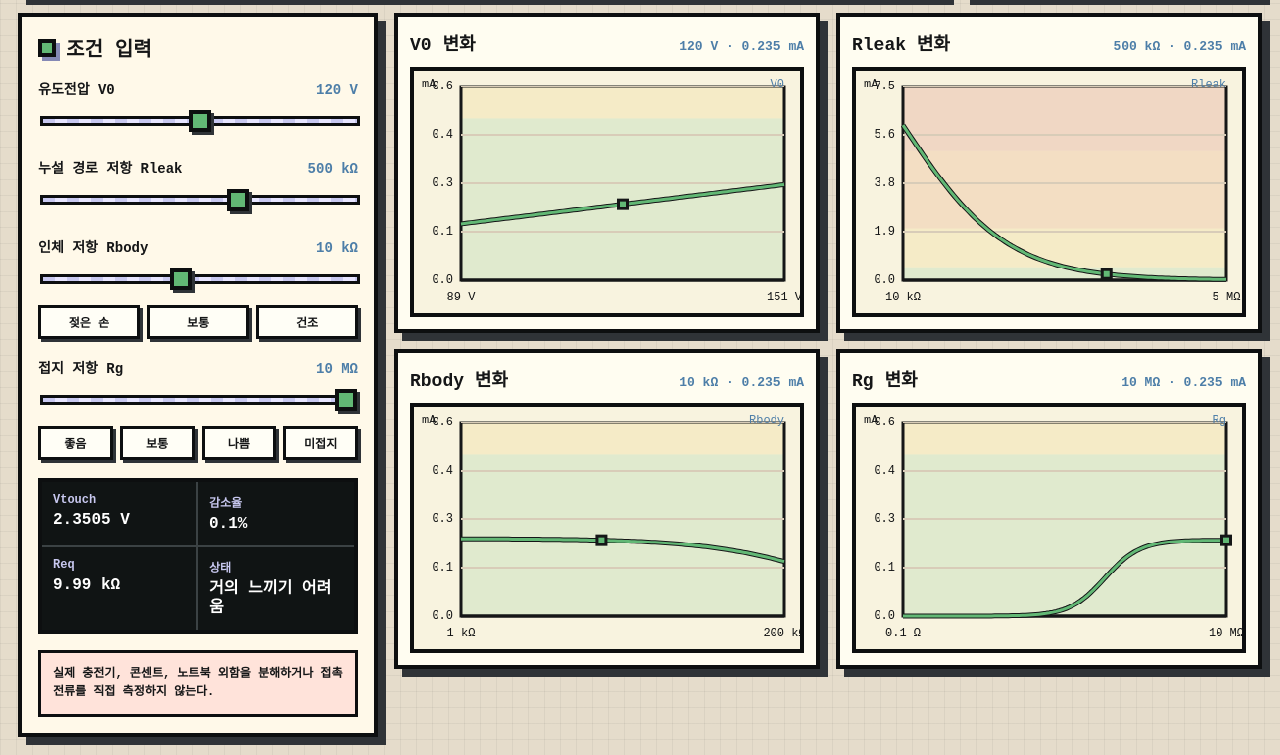
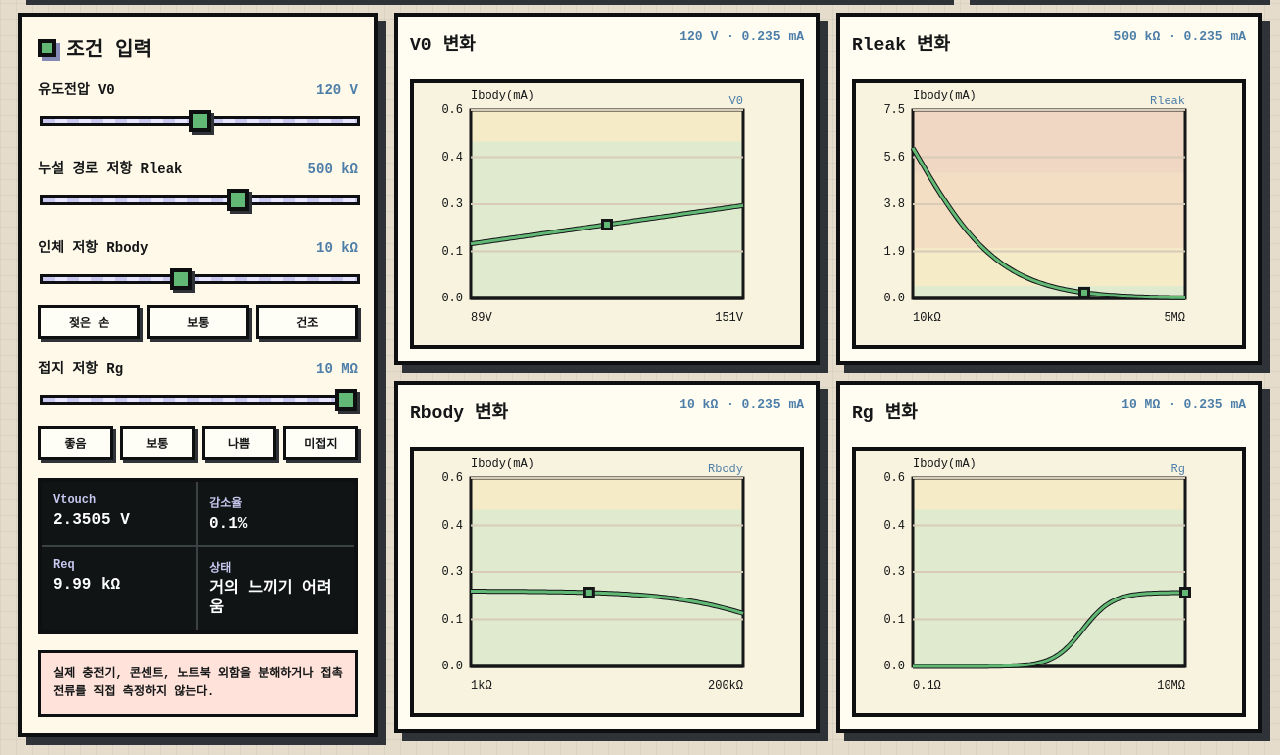
Before and after one commit to dhni1/zzirit, a website: page index.html in a window 1280 px wide. Shown: the part 157-912 px from the top of the page. Drawn offline with Linux system fonts and the light colour scheme.

Commit message:
zzirit v0.1.0

```diff
--- a/app.js
+++ b/app.js
@@ -46,7 +46,7 @@ const elements = {
     rBody: document.querySelector("#graphRBody"),
     rGround: document.querySelector("#graphRGround"),
   },
-  pixelBattery: document.querySelector("#pixelBattery"),
+  pixelMacBook: document.querySelector("#pixelMacBook"),
 };
 
 function logValue(slider) {
@@ -105,6 +105,16 @@ function formatOhm(value) {
     return `${trimNumber(value / 1_000)} kΩ`;
   }
   return `${trimNumber(value)} Ω`;
+}
+
+function formatOhmAxis(value) {
+  if (value >= 1_000_000) {
+    return `${trimNumber(value / 1_000_000)}MΩ`;
+  }
+  if (value >= 1_000) {
+    return `${trimNumber(value / 1_000)}kΩ`;
+  }
+  return `${trimNumber(value)}Ω`;
 }
 
 function formatCurrent(value) {
@@ -169,6 +179,7 @@ function graphConfigs(state) {
       unit: "V",
       currentX: state.v0,
       formatX: (value) => `${value.toFixed(0)} V`,
+      axisX: (value) => `${value.toFixed(0)}V`,
     },
     {
       key: "rLeak",
@@ -181,6 +192,7 @@ function graphConfigs(state) {
       unit: "Ω",
       currentX: state.rLeak,
       formatX: formatOhm,
+      axisX: formatOhmAxis,
     },
     {
       key: "rBody",
@@ -193,6 +205,7 @@ function graphConfigs(state) {
       unit: "Ω",
       currentX: state.rBody,
       formatX: formatOhm,
+      axisX: formatOhmAxis,
     },
     {
       key: "rGround",
@@ -205,6 +218,7 @@ function graphConfigs(state) {
       unit: "Ω",
       currentX: state.rGround,
       formatX: formatOhm,
+      axisX: formatOhmAxis,
     },
   ];
 }
@@ -222,7 +236,7 @@ function drawGraph(config, state) {
 
   const width = rect.width;
   const height = rect.height;
-  const pad = { left: 48, right: 16, top: 16, bottom: 34 };
+  const pad = { left: 58, right: 58, top: 28, bottom: 48 };
   const plotW = width - pad.left - pad.right;
   const plotH = height - pad.top - pad.bottom;
 
@@ -330,22 +344,23 @@ function drawGrid(ctx, pad, plotW, plotH, yMax) {
 function drawAxisLabels(ctx, config, pad, plotW, plotH, yMax) {
   ctx.font = "12px Courier New, monospace";
   ctx.fillStyle = COLORS.ink;
+  ctx.textBaseline = "middle";
+  ctx.textAlign = "left";
+  ctx.fillText("Ibody(mA)", pad.left, 13);
+
   ctx.textBaseline = "top";
   ctx.textAlign = "left";
-  ctx.fillText("mA", 8, 8);
-
-  ctx.textBaseline = "top";
-  ctx.textAlign = "center";
-  ctx.fillText(config.formatX(config.min), pad.left, pad.top + plotH + 12);
-  ctx.fillText(config.formatX(config.max), pad.left + plotW, pad.top + plotH + 12);
+  ctx.fillText(config.axisX(config.min), pad.left, pad.top + plotH + 14);
+  ctx.textAlign = "right";
+  ctx.fillText(config.axisX(config.max), pad.left + plotW, pad.top + plotH + 14);
 
   ctx.textAlign = "right";
   ctx.fillStyle = COLORS.blue;
-  ctx.fillText(config.xName, pad.left + plotW, 8);
+  ctx.fillText(config.xName, pad.left + plotW, 13);
 }
 
-function drawPixelBattery() {
-  const canvas = elements.pixelBattery;
+function drawPixelMacBook() {
+  const canvas = elements.pixelMacBook;
   const ctx = canvas.getContext("2d");
   ctx.imageSmoothingEnabled = false;
   ctx.clearRect(0, 0, canvas.width, canvas.height);
@@ -355,36 +370,26 @@ function drawPixelBattery() {
     ctx.fillRect(x, y, w, h);
   };
 
-  p(28, 0, 88, 8, COLORS.ink);
-  p(20, 8, 104, 8, COLORS.ink);
-  p(12, 16, 120, 8, COLORS.ink);
-  p(4, 32, 136, 56, COLORS.ink);
-  p(12, 24, 120, 64, COLORS.lavender);
-  p(20, 16, 104, 8, "#b5e2b7");
-  p(20, 24, 104, 48, COLORS.green);
-  p(20, 72, 104, 8, COLORS.greenDark);
-  p(20, 80, 104, 8, "#dfe0ff");
-  p(28, 88, 88, 8, COLORS.lavender);
-  p(36, 96, 72, 8, COLORS.ink);
-  p(12, 80, 8, 8, COLORS.ink);
-  p(124, 80, 8, 8, COLORS.ink);
-  p(20, 88, 8, 8, COLORS.ink);
-  p(116, 88, 8, 8, COLORS.ink);
-  p(20, 16, 104, 4, "#a6dca8");
-  p(20, 68, 104, 4, "#97d99c");
-  p(12, 40, 8, 40, "#e8e7ff");
-  p(124, 40, 8, 40, "#e8e7ff");
-  p(12, 80, 8, 8, "#9297c1");
-  p(124, 80, 8, 8, "#9297c1");
+  p(24, 8, 112, 8, COLORS.ink);
+  p(16, 16, 128, 8, COLORS.ink);
+  p(16, 24, 8, 48, COLORS.ink);
+  p(136, 24, 8, 48, COLORS.ink);
+  p(24, 72, 112, 8, COLORS.ink);
+  p(24, 16, 112, 56, "#d9dce5");
+  p(32, 24, 96, 40, "#20252a");
+  p(40, 32, 80, 24, "#6fbf83");
+  p(40, 32, 8, 24, "#94d89f");
+  p(112, 32, 8, 24, "#3f8b52");
+  p(64, 34, 24, 20, "#f5f5f1");
+  p(88, 42, 8, 8, "#f5f5f1");
 
-  p(64, 28, 8, 32, "#ffffff");
-  p(72, 36, 8, 24, "#ffffff");
-  p(80, 44, 8, 16, "#ffffff");
-  p(88, 52, 8, 8, "#ffffff");
-  p(56, 36, 8, 32, "#ffffff");
-  p(64, 68, 8, 8, "#4e9257");
-  p(72, 60, 8, 8, "#4e9257");
-  p(80, 52, 8, 8, "#4e9257");
+  p(8, 80, 144, 8, COLORS.ink);
+  p(16, 88, 128, 8, "#c9cbd8");
+  p(32, 96, 96, 8, COLORS.ink);
+  p(56, 88, 48, 4, "#f2f3f7");
+  p(64, 92, 32, 4, "#a9adc0");
+  p(16, 88, 16, 8, "#e5e7ef");
+  p(128, 88, 16, 8, "#8f93aa");
 }
 
 function update() {
@@ -415,5 +420,5 @@ document.querySelectorAll("[data-ground]").forEach((button) => {
 
 window.addEventListener("resize", update);
 
-drawPixelBattery();
+drawPixelMacBook();
 update();
--- a/index.html
+++ b/index.html
@@ -14,7 +14,7 @@
     <main class="shell">
       <header class="topbar">
         <div class="brand">
-          <canvas id="pixelBattery" width="144" height="104" aria-hidden="true"></canvas>
+          <canvas id="pixelMacBook" width="160" height="104" aria-hidden="true"></canvas>
           <div>
             <p class="eyebrow">미접지 전기기기 유도전압 모델</p>
             <h1>금속 노트북 접촉전류 계산기</h1>
--- a/styles.css
+++ b/styles.css
@@ -71,9 +71,9 @@ input {
   padding: 12px 18px 12px 12px;
 }
 
-#pixelBattery {
+#pixelMacBook {
   flex: 0 0 auto;
-  width: 144px;
+  width: 160px;
   height: 104px;
   image-rendering: pixelated;
   margin-right: 16px;
@@ -311,8 +311,9 @@ input[type="range"]::-moz-range-thumb {
   display: flex;
   justify-content: space-between;
   gap: 12px;
-  align-items: baseline;
-  min-height: 30px;
+  align-items: flex-start;
+  flex-wrap: wrap;
+  min-height: 42px;
   margin-bottom: 8px;
 }
 
@@ -322,16 +323,19 @@ input[type="range"]::-moz-range-thumb {
 }
 
 .graph-card header span {
+  max-width: 180px;
   color: var(--blue);
   font-size: 13px;
   font-weight: 800;
+  line-height: 1.25;
   text-align: right;
+  overflow-wrap: anywhere;
 }
 
 .graph-card canvas {
   display: block;
   width: 100%;
-  height: 250px;
+  height: 270px;
   border: 4px solid var(--line);
   background: #f8f3df;
   image-rendering: pixelated;
@@ -360,12 +364,12 @@ input[type="range"]::-moz-range-thumb {
 
   .brand {
     display: grid;
-    grid-template-columns: 96px minmax(0, 1fr);
+    grid-template-columns: 110px minmax(0, 1fr);
     padding: 10px;
   }
 
-  #pixelBattery {
-    width: 96px;
+  #pixelMacBook {
+    width: 110px;
     height: 70px;
     margin-right: 0;
   }
```
